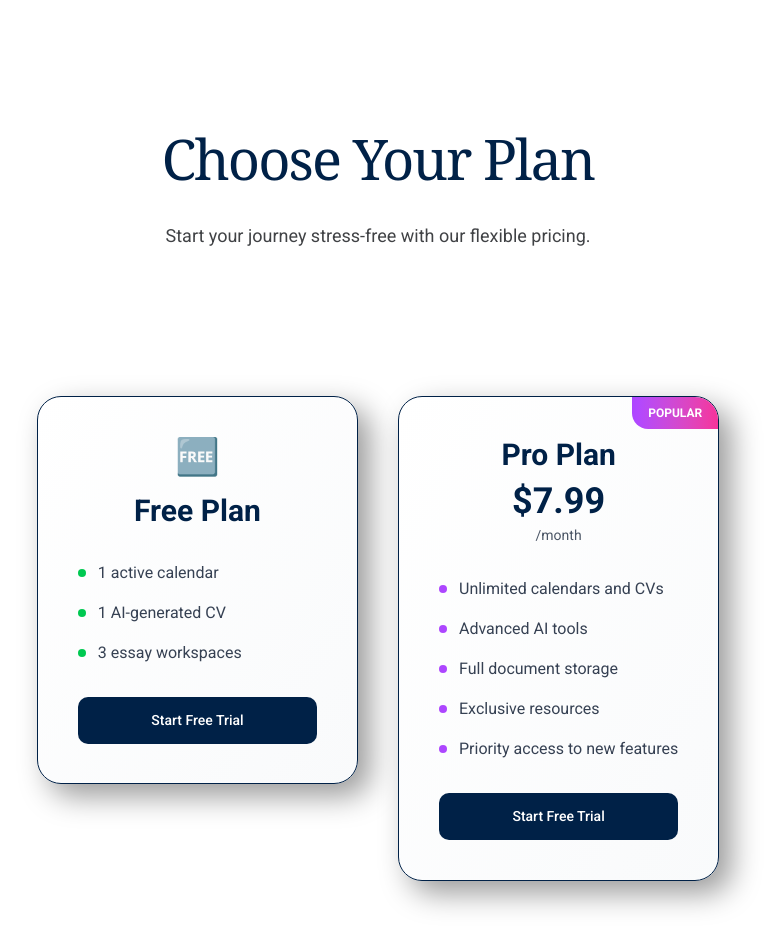
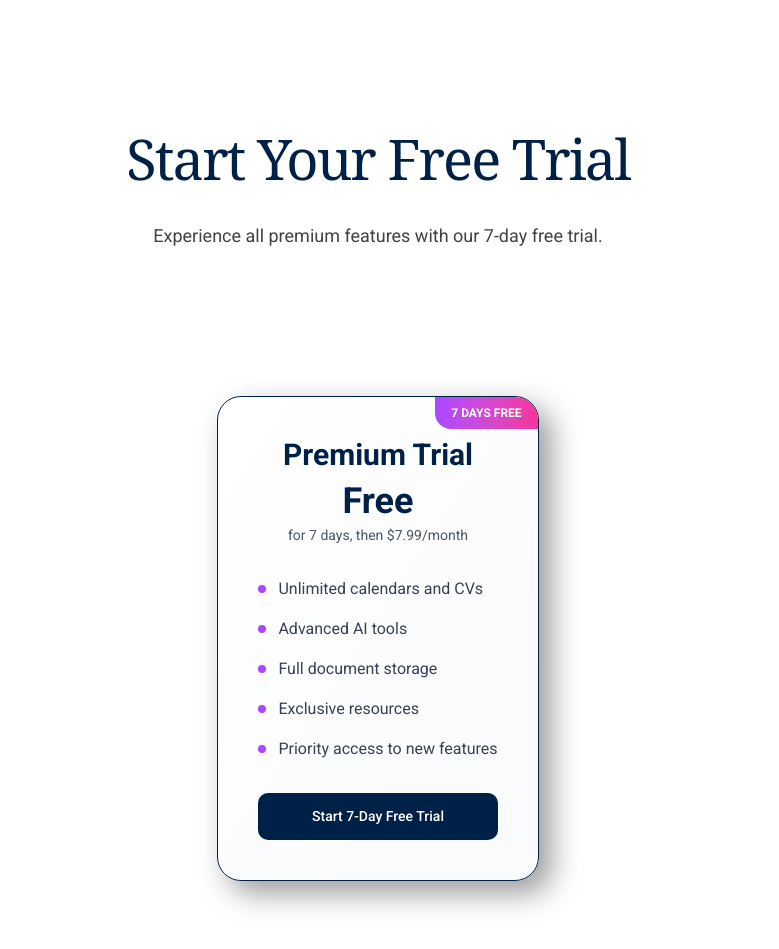
Before and after one commit to sounabh/altuvia, a Next.js app: page / in a window 1280 px wide. Shown: the part 4740-5689 px from the top of the page, without its empty margins (262-1041 px from the left). Built offline with nearby package versions, Linux system fonts and the light colour scheme.

Commit message:
fix changes

```diff
--- a/src/app/onboarding/signin/components/AcademicSnapshot.jsx
+++ b/src/app/onboarding/signin/components/AcademicSnapshot.jsx
@@ -158,7 +158,7 @@ export const AcademicSnapshotStep = ({
                 onClick={handleSubmit}
                 className="bg-[#002147] text-white px-8 py-3 rounded-xl transition-all duration-300"
               >
-                Enter Details
+              Continue
               </Button>
             </div>
           </div>
--- a/src/app/sections/Pricing.jsx
+++ b/src/app/sections/Pricing.jsx
@@ -8,62 +8,24 @@ export default function PricingCards() {
         {/* ------------------ Header Section ------------------ */}
         <div className="text-center mb-12 sm:mb-16 lg:mb-20">
           <h1 className="font-serif tracking-[-1.5px] md:tracking-[-2.5px] lg:tracking-[-1.9px] leading-[45px] sm:leading-[55px] md:leading-[65px] lg:leading-[75px] text-[32px] sm:text-[40px] md:text-[48px] lg:text-[56px] font-medium w-full text-[#002147] mb-6">
-            Choose Your Plan
+            Start Your Free Trial
           </h1>
 
           <p className="font-inter leading-[24px] sm:leading-[28px] md:leading-[30px] lg:leading-[32px] text-[#404245] font-normal text-base sm:text-lg max-w-2xl mx-auto">
-            Start your journey stress-free with our flexible pricing.
+            Experience all premium features with our 7-day free trial.
           </p>
         </div>
 
         {/* ------------------ Cards Grid ------------------ */}
         <div className="flex items-center justify-center py-12 mt-16 md:mt-24">
-          <div className="grid grid-cols-1 lg:grid-cols-2 gap-6 sm:gap-8 lg:gap-10 max-w-5xl">
+          <div className="grid grid-cols-1 gap-6 sm:gap-8 lg:gap-10 max-w-5xl">
 
-            {/* ------------------ Free Plan Card ------------------ */}
-            <div className="w-full max-w-sm sm:max-w-md md:max-w-lg mx-auto bg-gradient-to-br from-white to-gray-50 rounded-2xl sm:rounded-3xl border-1 md:border-1 border-[#002147] shadow-[8px_8px_20px_0px_rgba(0,0,0,0.3)] sm:shadow-[10px_10px_25px_0px_rgba(0,0,0,0.35)] lg:shadow-[12px_12px_30px_0px_rgba(0,0,0,0.4)] hover:shadow-[10px_10px_25px_0px_rgba(0,0,0,0.4)] sm:hover:shadow-[14px_14px_35px_0px_rgba(0,0,0,0.45)] lg:hover:shadow-[16px_16px_40px_0px_rgba(0,0,0,0.5)] transition-all duration-500 ease-out relative overflow-hidden group lg:h-[80%]">
-
-              {/* ---------- Plan Content ---------- */}
-              <div className="p-6 sm:p-8 md:p-10">
-
-                {/* Card Header */}
-                <div className="text-center mb-6 sm:mb-8">
-                  <div className="text-3xl sm:text-4xl mb-3 sm:mb-4">🆓</div>
-                  <h3 className="text-xl sm:text-2xl md:text-3xl font-bold text-[#002147] mb-2">Free Plan</h3>
-                </div>
-
-                {/* Features List */}
-                <div className="space-y-3 sm:space-y-4 mb-6 sm:mb-8">
-                  <div className="flex items-start">
-                    <div className="w-2 h-2 bg-green-500 rounded-full mt-2 mr-3 flex-shrink-0"></div>
-                    <span className="text-gray-700 text-sm sm:text-base">1 active calendar</span>
-                  </div>
-                  <div className="flex items-start">
-                    <div className="w-2 h-2 bg-green-500 rounded-full mt-2 mr-3 flex-shrink-0"></div>
-                    <span className="text-gray-700 text-sm sm:text-base">1 AI-generated CV</span>
-                  </div>
-                  <div className="flex items-start">
-                    <div className="w-2 h-2 bg-green-500 rounded-full mt-2 mr-3 flex-shrink-0"></div>
-                    <span className="text-gray-700 text-sm sm:text-base">3 essay workspaces</span>
-                  </div>
-                </div>
-
-                {/* Call-to-Action Button */}
-                <button className="w-full px-4 md:px-5 lg:px-4 py-[10px] md:py-[12px] lg:py-[10px] rounded-lg bg-[#002147] border-0 outline-0 leading-[24px] md:leading-[27px] text-white font-inter font-medium text-balance text-[13px] sm:text-[14px] flex items-center justify-center hover:bg-[#3598FE] transition-all duration-700 ease-in-out transform hover:rounded-3xl">
-                  Start Free Trial
-                </button>
-              </div>
-
-              {/* Hover Gradient Overlay */}
-              <div className="absolute inset-0 bg-gradient-to-br from-blue-50/20 to-purple-50/20 opacity-0 group-hover:opacity-100 transition-opacity duration-500 pointer-events-none"></div>
-            </div>
-
-            {/* ------------------ Pro Plan Card ------------------ */}
+            {/* ------------------ 7-Day Trial Card ------------------ */}
             <div className="w-full max-w-sm sm:max-w-md md:max-w-lg mx-auto bg-gradient-to-br from-white to-gray-50 rounded-2xl sm:rounded-3xl border-1 md:border-1 border-[#002147] shadow-[8px_8px_20px_0px_rgba(0,0,0,0.3)] sm:shadow-[10px_10px_25px_0px_rgba(0,0,0,0.35)] lg:shadow-[12px_12px_30px_0px_rgba(0,0,0,0.4)] hover:shadow-[10px_10px_25px_0px_rgba(0,0,0,0.4)] sm:hover:shadow-[14px_14px_35px_0px_rgba(0,0,0,0.45)] lg:hover:shadow-[16px_16px_40px_0px_rgba(0,0,0,0.5)] transition-all duration-500 ease-out relative overflow-hidden group">
 
-              {/* Popular Badge */}
+              {/* 7 Days Free Badge */}
               <div className="absolute top-0 right-0 bg-gradient-to-r from-purple-500 to-pink-500 text-white px-3 sm:px-4 py-1.5 sm:py-2 rounded-bl-2xl rounded-tr-2xl text-xs font-semibold">
-                POPULAR
+                7 DAYS FREE
               </div>
 
               {/* ---------- Plan Content ---------- */}
@@ -71,9 +33,9 @@ export default function PricingCards() {
 
                 {/* Card Header */}
                 <div className="text-center mb-6 sm:mb-8">
-                  <h3 className="text-xl sm:text-2xl md:text-3xl font-bold text-[#002147] mb-2">Pro Plan</h3>
-                  <div className="text-2xl sm:text-3xl md:text-4xl font-bold text-[#002147] mb-1">$7.99</div>
-                  <div className="text-gray-600 text-sm">/month</div>
+                  <h3 className="text-xl sm:text-2xl md:text-3xl font-bold text-[#002147] mb-2">Premium Trial</h3>
+                  <div className="text-2xl sm:text-3xl md:text-4xl font-bold text-[#002147] mb-1">Free</div>
+                  <div className="text-gray-600 text-sm">for 7 days, then $7.99/month</div>
                 </div>
 
                 {/* Features List */}
@@ -102,7 +64,7 @@ export default function PricingCards() {
 
                 {/* Call-to-Action Button */}
                 <button className="w-full px-4 sm:px-4 md:px-5 lg:px-4 py-[10px] sm:py-[10px] md:py-[12px] lg:py-[10px] rounded-lg bg-[#002147] border-0 outline-0 leading-[24px] sm:leading-[26px] md:leading-[27px] text-white font-inter font-medium text-balance text-[13px] sm:text-[14px] flex items-center justify-center hover:bg-[#3598FE] transition-all duration-700 ease-in-out transform hover:rounded-3xl">
-                  Start Free Trial
+                  Start 7-Day Free Trial
                 </button>
               </div>
 
```
